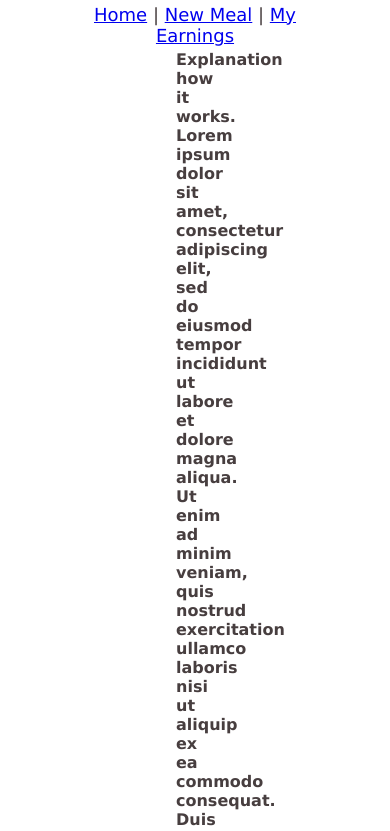
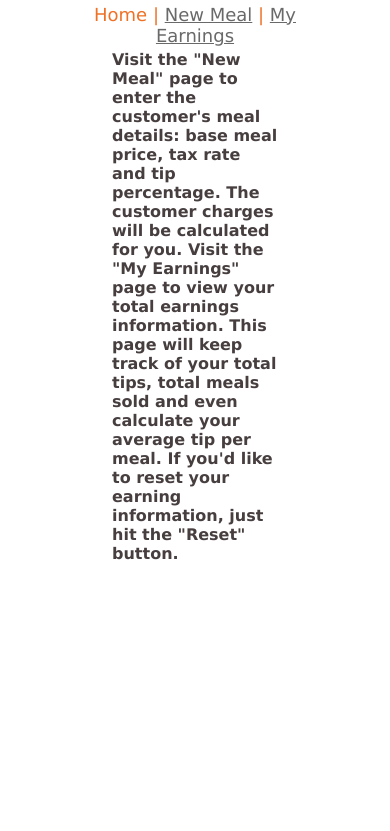
Before and after one commit to dxeware/waitstaff-calculator, a website: page index.html at #/error in a window 390 px wide. Shown: the part 168-999 px from the top of the page. After the commit the page ends 844 px from the top, so only its background shows below. Drawn offline with nearby package versions, Linux system fonts and the light colour scheme.

Commit message:
Updated home explanation text; set up active links and formatting

```diff
--- a/css/style.css
+++ b/css/style.css
@@ -19,6 +19,7 @@ body {
   font-size: 18px;
   text-align: center;
   margin: 10px auto;
+  color: #EF7126;
 }
 
 .flow .inputs {
@@ -111,8 +112,13 @@ input {
   font-size: 18px;
 }
 
-a:active {
-    background-color: yellow;;
+a {
+  color: #696969;
+}
+
+.active {
+    text-decoration: none;
+    color: #EF7126;
 }
 
 h1 {
@@ -123,7 +129,7 @@ h1 {
 
 .home {
   text-align: left;
-  margin: auto 12em;
+  margin: auto 16em;
   font-size: 16px;
   font-weight: bold;
 }
@@ -174,6 +180,12 @@ button {
   }
 }
 
+@media (max-width: 500px) {
+  .home {
+    margin: auto 2em;
+  }
+}
+
 @media (max-width: 1000px) {
   .meal span {
     margin-right: 2em;
--- a/home.html
+++ b/home.html
@@ -1 +1 @@
-<p class="home">Explanation how it works. Lorem ipsum dolor sit amet, consectetur adipiscing elit, sed do eiusmod tempor incididunt ut labore et dolore magna aliqua. Ut enim ad minim veniam, quis nostrud exercitation ullamco laboris nisi ut aliquip ex ea commodo consequat. Duis aute irure dolor in reprehenderit in voluptate velit esse cillum dolore eu fugiat nulla pariatur. Excepteur sint occaecat cupidatat non proident, sunt in culpa qui officia deserunt mollit anim id est laborum. Lorem ipsum dolor sit amet, consectetur adipiscing elit, sed do eiusmod tempor incididunt ut labore et dolore magna aliqua. Ut enim ad minim veniam, quis nostrud exercitation ullamco laboris nisi ut aliquip ex ea commodo consequat. Duis aute irure dolor in reprehenderit in voluptate velit esse cillum dolore eu fugiat nulla pariatur. Excepteur sint occaecat cupidatat non proident, sunt in culpa qui officia deserunt mollit anim id est laborum.</p>
+<p class="home">Visit the "New Meal" page to enter the customer's meal details: base meal price, tax rate and tip percentage. The customer charges will be calculated for you. Visit the "My Earnings" page to view your total earnings information. This page will keep track of your total tips, total meals sold and even calculate your average tip per meal. If you'd like to reset your earning information, just hit the "Reset" button.</p>
--- a/index.html
+++ b/index.html
@@ -11,13 +11,13 @@
       <div class="title-heading">Waitstaff Calculator</div>
     </div>
   </header>
-  <section class="flow">
+  <section class="flow" ng-controller="HomeCtrl">
     <div class="menu stretch">
-      <a href="#/">Home</a>
+      <a ng-class="{active:isActive('/')}" href="#/">Home</a>
       <span> | </span>
-      <a href="#/new-meal">New Meal</a>
+      <a ng-class="{active:isActive('/new-meal')}" href="#/new-meal">New Meal</a>
       <span> | </span>
-      <a href="#/my-earnings">My Earnings</a>
+      <a ng-class="{active:isActive('/my-earnings')}" href="#/my-earnings">My Earnings</a>
     </div>
   </section>
   <section>
--- a/js/waitstaff.js
+++ b/js/waitstaff.js
@@ -13,7 +13,8 @@ angular.module('WaitStaffApp', ['ngRoute'])
   .config(['$routeProvider',function($routeProvider) {
     $routeProvider.when('/', {
       templateUrl : 'home.html',
-      controller : 'HomeCtrl'
+      controller : 'HomeCtrl',
+      activetab: 'home'
     }).when('/new-meal', {
       templateUrl : 'meal.html',
       controller : 'MealCtrl',
@@ -27,8 +28,11 @@ angular.module('WaitStaffApp', ['ngRoute'])
     .otherwise('/error');
 
   }])
-  .controller('HomeCtrl', function($scope) {
-    // do nothing for now
+  .controller('HomeCtrl', function($scope, $location) {
+    // Set active link
+    $scope.isActive = function(route) {
+        return route === $location.path();
+    };
   })
   .controller('MealCtrl', function($scope) {
 
```
